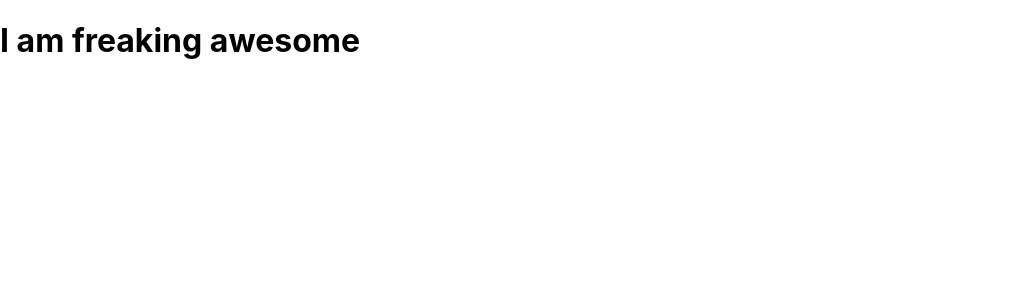
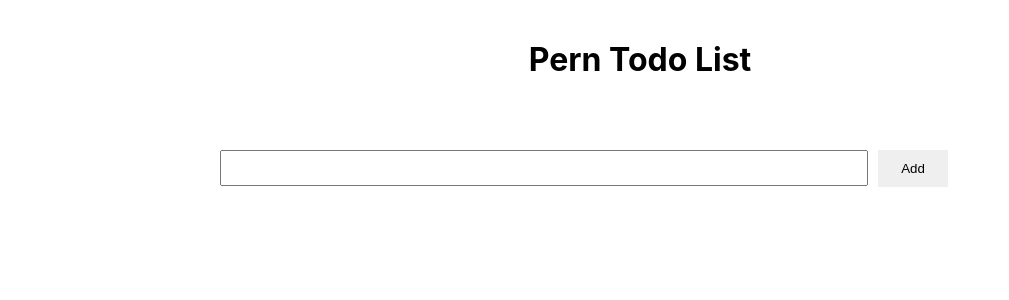
Before and after one commit to jim4067/pern-to-do, a React (Create React App) app in the folder client/: page / in a window 1280 px wide. Shown: the top 300 px of the page, without its empty margins (0-1009 px from the left). Built offline with nearby package versions, Linux system fonts and the light colour scheme.

Commit message:
added css styles inline :yay:

```diff
--- a/client/src/components/InputTodo.js
+++ b/client/src/components/InputTodo.js
@@ -1,11 +1,34 @@
-import React from 'react';
+import React, { Fragment } from 'react';
+
+const header_styles = {
+    "margin-top" : "40px",
+    "text-align" : "center"
+}
+const input_styles = {
+    "height" : "30px",
+    "margin-left" : "220px",
+    "margin-top" : "50px",
+    "width" : "50%"
+}
+const button_styles = {
+    "background" : "light-green",
+    "border" : "none",
+    "height" : "37px",
+    "margin-left" : "10px",
+    "text-align" : "center",
+    "width" : "70px"
+}
 
 const InputTodo = () => {
 
     return (
-        <div>
-        <h1>I am freaking awesome</h1>
-        </div>
+        <Fragment>
+            <h1 style={header_styles}>Pern Todo List</h1>
+            <form>
+                <input type='text ' style={input_styles}/>
+                <button style={button_styles}>Add</button>
+            </form>
+        </Fragment>
     );
 }
 
```
